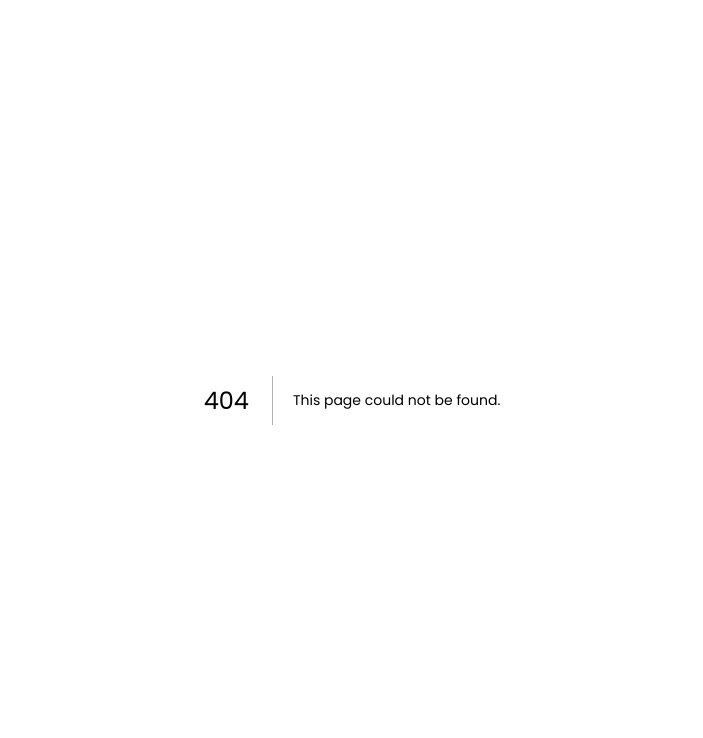
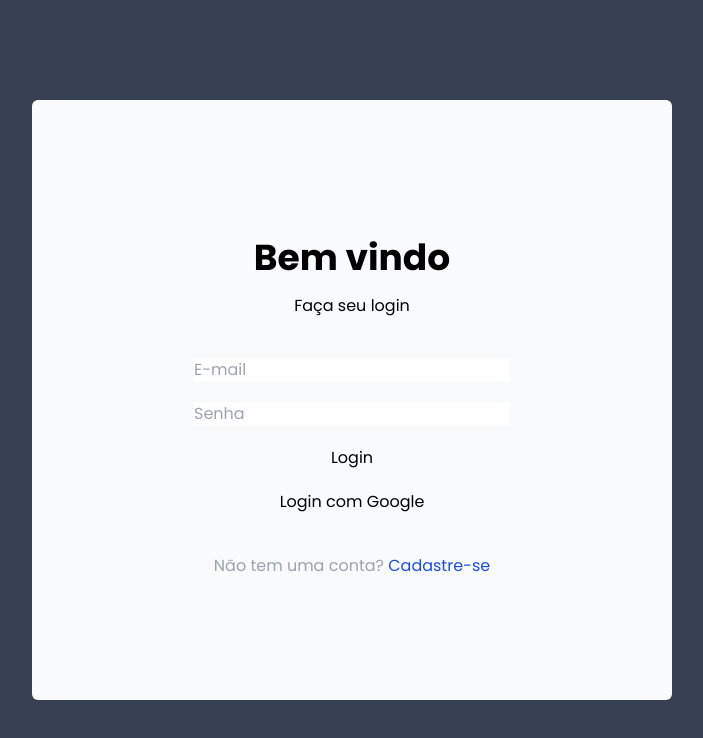
Before and after one commit to pvcapuano/FinanceApp, a Next.js app: page /login in a window 1280 px wide. Before the commit this address had no page. Shown: the top 738 px of the page, without its empty margins (288-991 px from the left). Built offline with nearby package versions, Linux system fonts and the light colour scheme.

Commit message:
create a login page

```diff
--- /dev/null
+++ b/layout/layout.jsx
@@ -0,0 +1,15 @@
+import React from "react";
+
+const Layout = ({ children }) => {
+  return (
+    <div className="flex h-screen bg-gray-700">
+      <div className="m-auto bg-slate-50 rounded-md w-2/4 h-3/4 grid lg:grid-cols-1">
+        <div className="right flex flex-col justify-evenly">
+          <div className="text-center py-10">{children}</div>
+        </div>
+      </div>
+    </div>
+  );
+};
+
+export default Layout;
--- /dev/null
+++ b/pages/login.tsx
@@ -0,0 +1,45 @@
+import React from "react";
+import Head from "next/head";
+import Layout from "../layout/layout";
+import Link from "next/link";
+
+const Login = () => {
+  return (
+    <Layout>
+      <Head>
+        <title>Login</title>
+      </Head>
+      <section className="w-3/4 mx-auto flex flex-col gap-10">
+        <div className="title">
+          <h1 className="text-black-800 text-4xl font-bold py-4">Bem vindo</h1>
+          <p className="w-3/4 mx-auto text-black-400">Faça seu login</p>
+        </div>
+
+        <form className="flex flex-col gap-5">
+          <div className="input-group">
+            <input type="email" name="email" placeholder="E-mail" />
+          </div>
+          <div className="input-group">
+            <input type="password" name="password" placeholder="Senha" />
+          </div>
+
+          <div className="input-button">
+            <button type="submit">Login</button>
+          </div>
+          <div className="input-button">
+            <button type="submit">Login com Google</button>
+          </div>
+        </form>
+
+        <p className="text-center text-gray-400">
+          Não tem uma conta?{" "}
+          <Link legacyBehavior href={"/register"}>
+            <a className="text-blue-700">Cadastre-se</a>
+          </Link>
+        </p>
+      </section>
+    </Layout>
+  );
+};
+
+export default Login;
--- /dev/null
+++ b/pages/register.jsx
@@ -0,0 +1,16 @@
+import React from "react";
+import Head from "next/head";
+
+const Register = () => {
+  return (
+    <div>
+      <Head>
+        <title>Register</title>
+      </Head>
+
+      <h1>Register</h1>
+    </div>
+  );
+};
+
+export default Register;
--- /dev/null
+++ b/postcss.config.js
@@ -0,0 +1,6 @@
+module.exports = {
+  plugins: {
+    tailwindcss: {},
+    autoprefixer: {},
+  },
+}
--- /dev/null
+++ b/tailwind.config.js
@@ -0,0 +1,13 @@
+/** @type {import('tailwindcss').Config} */
+module.exports = {
+  content: [
+    "./app/**/*.{js,ts,jsx,tsx}",
+    "./pages/**/*.{js,ts,jsx,tsx}",
+    "./components/**/*.{js,ts,jsx,tsx}",
+    "./layout/**/*.{js,ts,jsx,tsx}",
+  ],
+  theme: {
+    extend: {},
+  },
+  plugins: [],
+};
```
Also changed, not shown: 1 other file (tests, documents, lock files or other folders).
